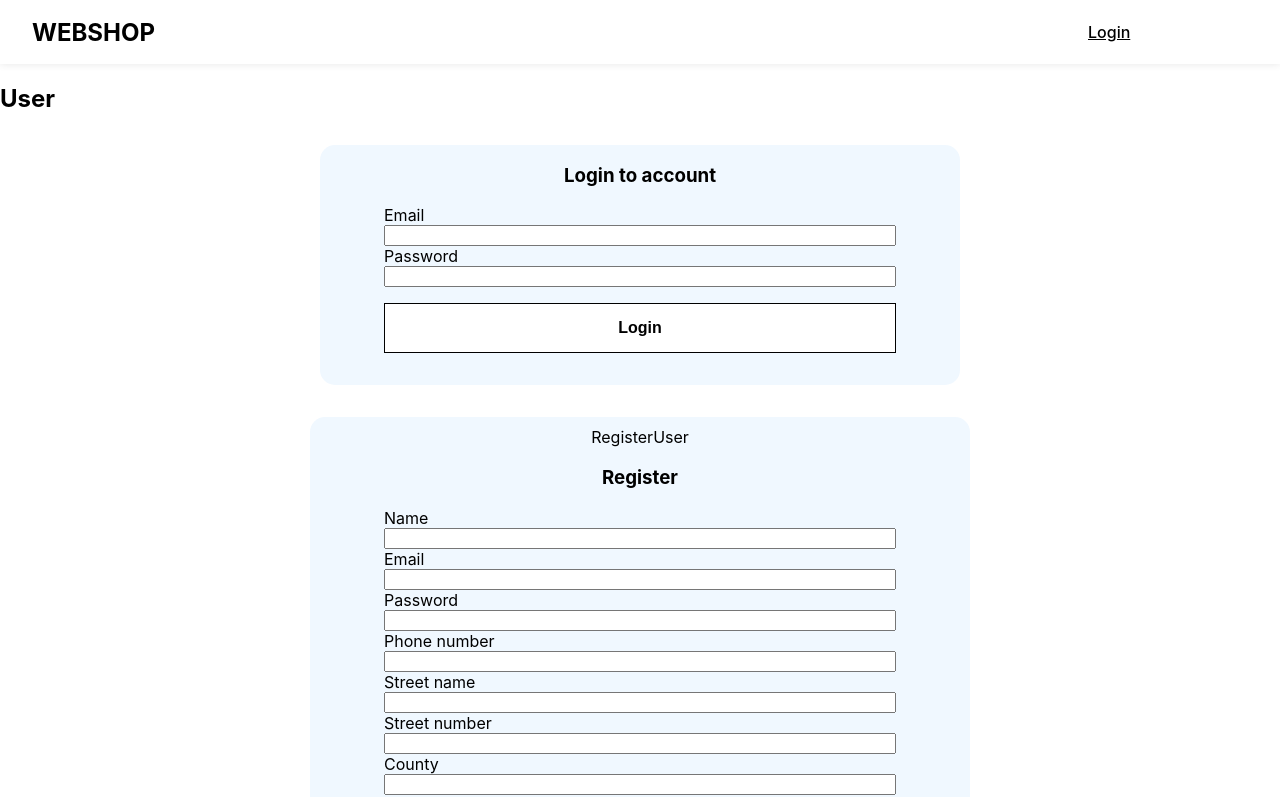
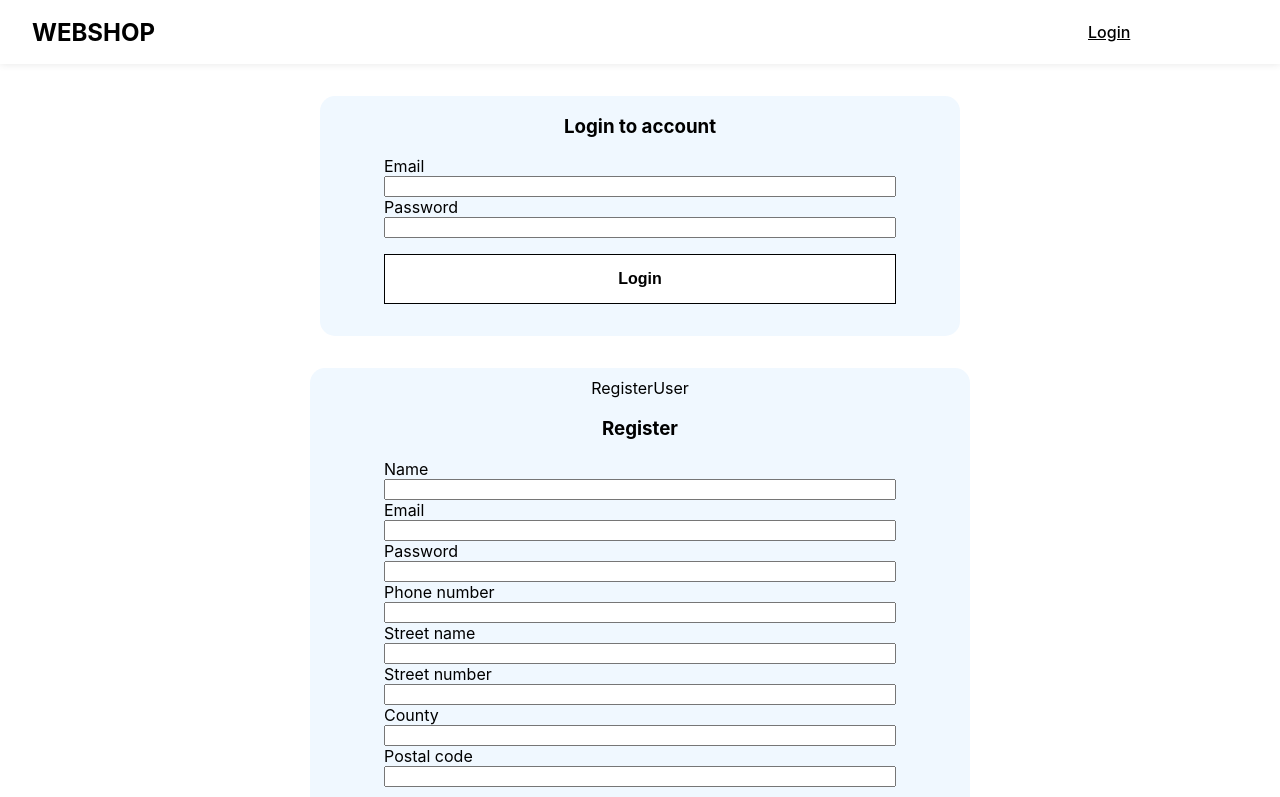
Before and after one commit to DeniseNordfalt/Projekt2-webshop, a React (Create React App) app in the folder workspaces/client/: page /user in a window 1280 px wide. Shown: the top 797 px of the page. Built offline with nearby package versions, Linux system fonts and the light colour scheme; no server answers.

Commit message:
removed h2

```diff
--- a/workspaces/client/src/pages/UserPage.tsx
+++ b/workspaces/client/src/pages/UserPage.tsx
@@ -6,7 +6,6 @@ type Props = {};
 export default function UserPage({}: Props) {
   return (
     <div>
-      <h2>User</h2>
       <UserModal />
     </div>
   );
```
